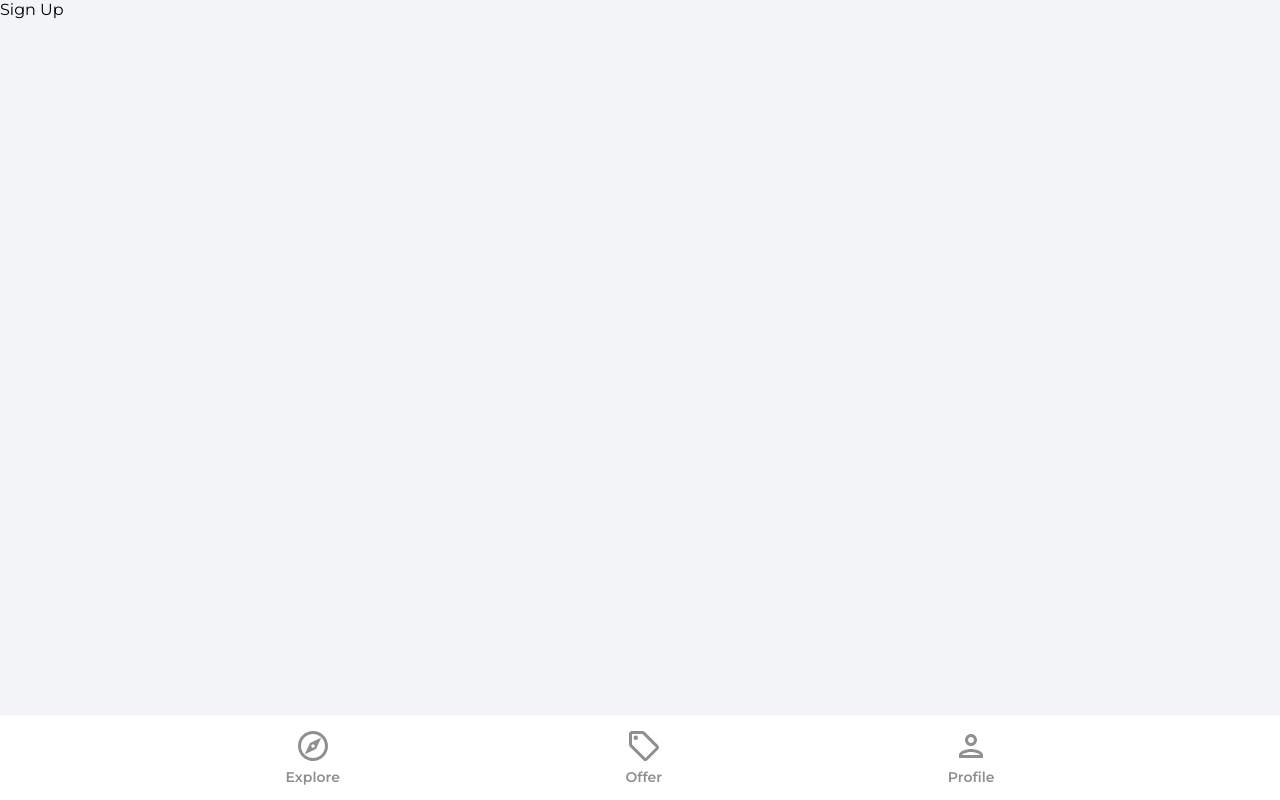
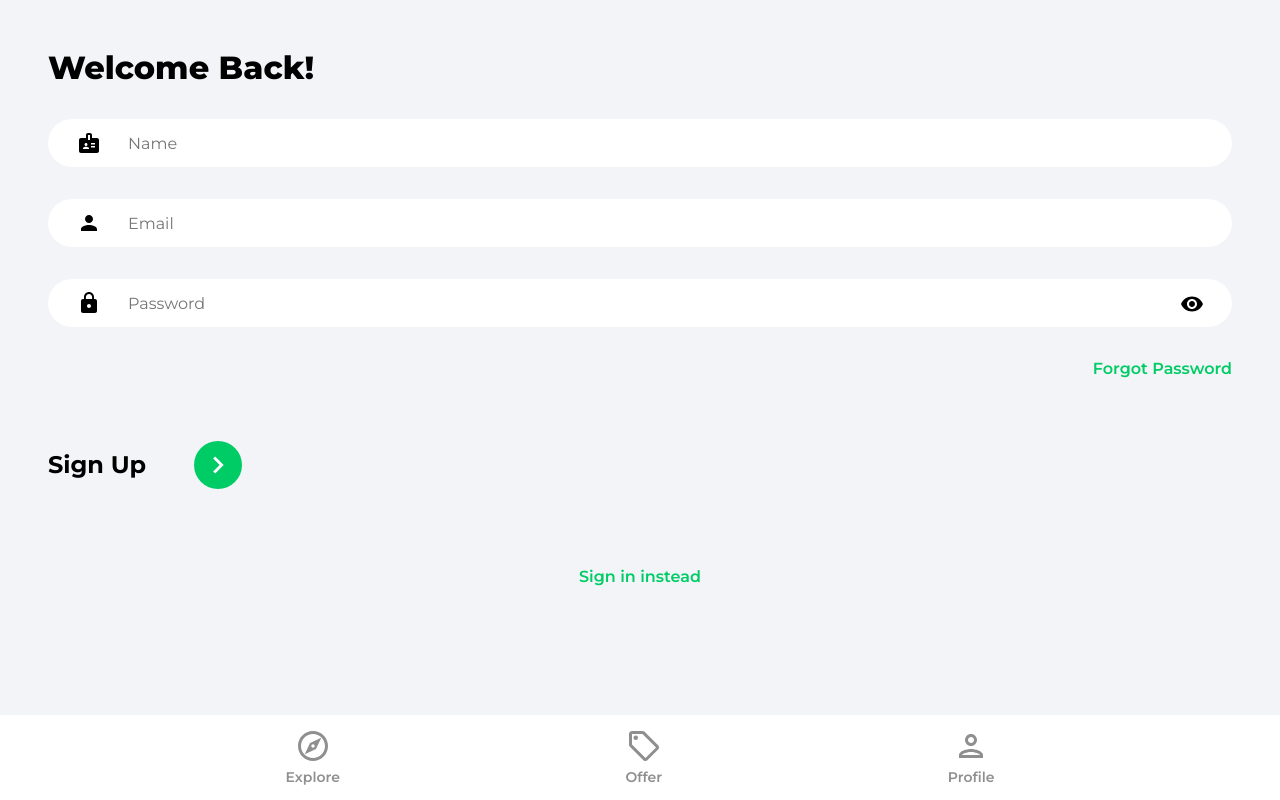
Before and after one commit to PhilippeMallari/house-marketplace, a React (Create React App) app: page /sign-up in a window 1280 px wide. Built offline with nearby package versions, Linux system fonts and the light colour scheme.

Commit message:
sign-in and sign-up skeleton ui finished

```diff
--- a/src/pages/SignIn.jsx
+++ b/src/pages/SignIn.jsx
@@ -1,7 +1,77 @@
 import React from 'react'
+import { useState } from 'react'
+import {Link, useNavigate} from 'react-router-dom'
+import {ReactComponent as ArrowRightIcon} from '../assets/svg/keyboardArrowRightIcon.svg'
+import visibilityIcon from '../assets/svg/visibilityIcon.svg'
 
 export default function SignIn() {
+  const [showPassword, setShowPassword] = useState(false)
+  const [formData, setFormData] = useState({
+    email: '',
+    password: ''
+  })
+
+  const {email, password} = formData
+
+  const navigate = useNavigate()
+
+  const onChange = (e) => {
+    e.preventDefault()
+    setFormData((prevState) => ({
+      ...prevState,
+      [e.target.id]: e.target.value
+    }))
+  }
+
   return (
-    <div>Sign In</div>
+    <>
+      <div className="pageContainer">
+        <header>
+          <p className="pageHeader">Welcome Back!</p>
+        </header>
+
+        <form>
+          <input
+            type='email'
+            className='emailInput'
+            placeholder='Email'
+            id='email'
+            value={email}
+            onChange={onChange}
+          />
+
+          <div className="passwordInputDiv">
+            <input
+            type={showPassword ? 'text' : 'password'}
+            className='passwordInput'
+            placeholder='Password'
+            id='password'
+            value={password}
+            onChange={onChange}
+            />
+            <img src={visibilityIcon} alt="show password" onClick={() => setShowPassword((prevState) => !prevState)} className="showPassword" />
+          </div>
+
+          <Link to ='/forgot-password' className='forgotPasswordLink'>
+            Forgot Password
+          </Link>
+
+          <div className="signInBar">
+            <p className="signInText">
+              Sign In
+            </p>
+            <button className="signInButton">
+              <ArrowRightIcon fill='#ffffff' width='34px' height='34px' />
+            </button>
+          </div>
+        </form>
+
+        {/* Google OAuth */}
+
+        <Link to='/sign-up' className='registerLink'>
+          Sign up instead
+        </Link>
+      </div>
+    </>
   )
 }
--- a/src/pages/SignUp.jsx
+++ b/src/pages/SignUp.jsx
@@ -1,7 +1,87 @@
 import React from 'react'
+import { useState } from 'react'
+import {Link, useNavigate} from 'react-router-dom'
+import {ReactComponent as ArrowRightIcon} from '../assets/svg/keyboardArrowRightIcon.svg'
+import visibilityIcon from '../assets/svg/visibilityIcon.svg'
 
 export default function SignUp() {
+  const [showPassword, setShowPassword] = useState(false)
+  const [formData, setFormData] = useState({
+    name: '',
+    email: '',
+    password: ''
+  })
+
+  const {name, email, password} = formData
+
+  const navigate = useNavigate()
+
+  const onChange = (e) => {
+    e.preventDefault()
+    setFormData((prevState) => ({
+      ...prevState,
+      [e.target.id]: e.target.value
+    }))
+  }
+
   return (
-    <div>Sign Up</div>
+    <>
+      <div className="pageContainer">
+        <header>
+          <p className="pageHeader">Welcome Back!</p>
+        </header>
+
+        <form>
+          <input
+            type='text'
+            className='nameInput'
+            placeholder='Name'
+            id='name'
+            value={name}
+            onChange={onChange}
+          />
+
+          <input
+            type='email'
+            className='emailInput'
+            placeholder='Email'
+            id='email'
+            value={email}
+            onChange={onChange}
+          />
+
+          <div className="passwordInputDiv">
+            <input
+            type={showPassword ? 'text' : 'password'}
+            className='passwordInput'
+            placeholder='Password'
+            id='password'
+            value={password}
+            onChange={onChange}
+            />
+            <img src={visibilityIcon} alt="show password" onClick={() => setShowPassword((prevState) => !prevState)} className="showPassword" />
+          </div>
+
+          <Link to ='/forgot-password' className='forgotPasswordLink'>
+            Forgot Password
+          </Link>
+
+          <div className="signUpBar">
+            <p className="signUpText">
+              Sign Up
+            </p>
+            <button className="signUpButton">
+              <ArrowRightIcon fill='#ffffff' width='34px' height='34px' />
+            </button>
+          </div>
+        </form>
+
+        {/* Google OAuth */}
+
+        <Link to='/sign-in' className='registerLink'>
+          Sign in instead
+        </Link>
+      </div>
+    </>
   )
 }
```
